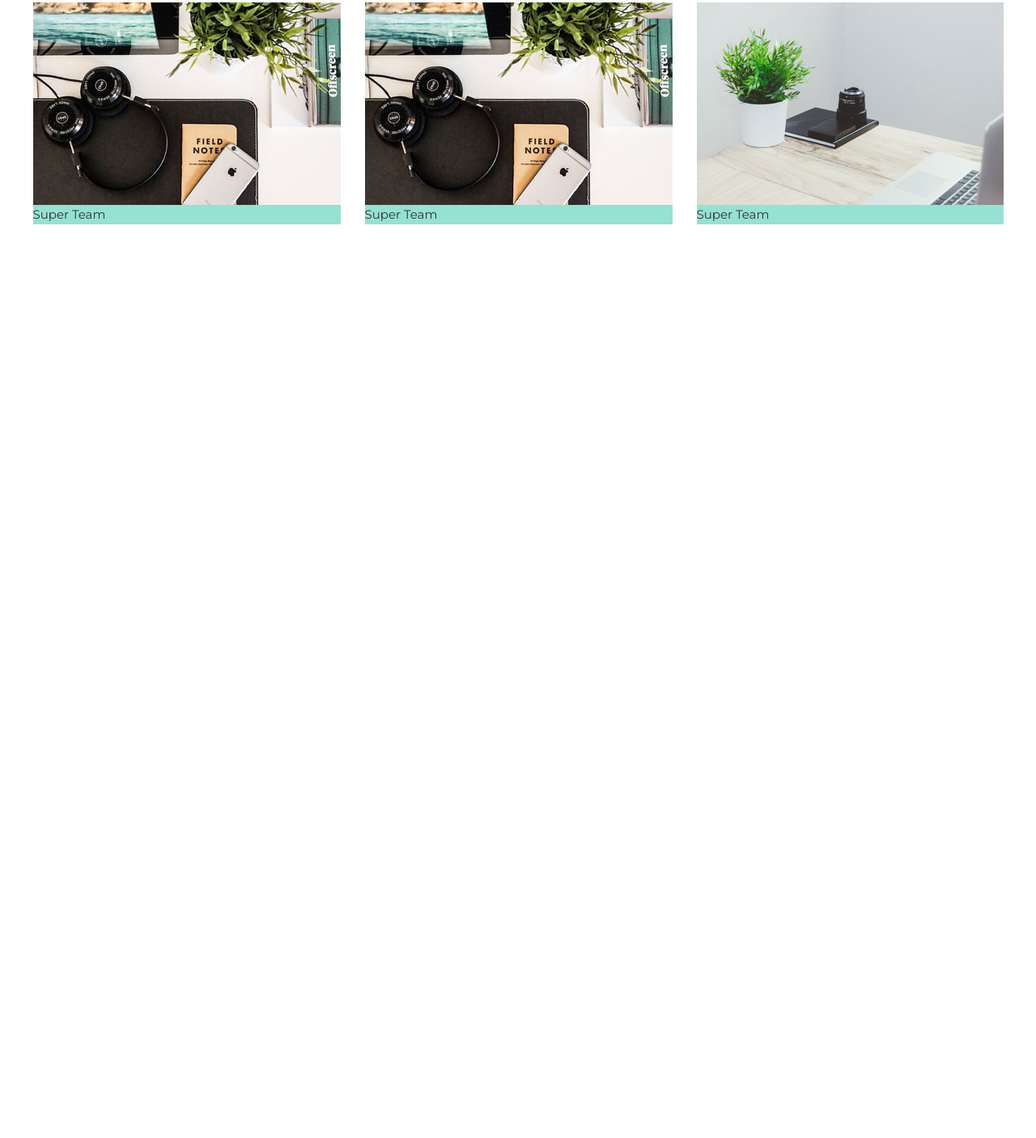
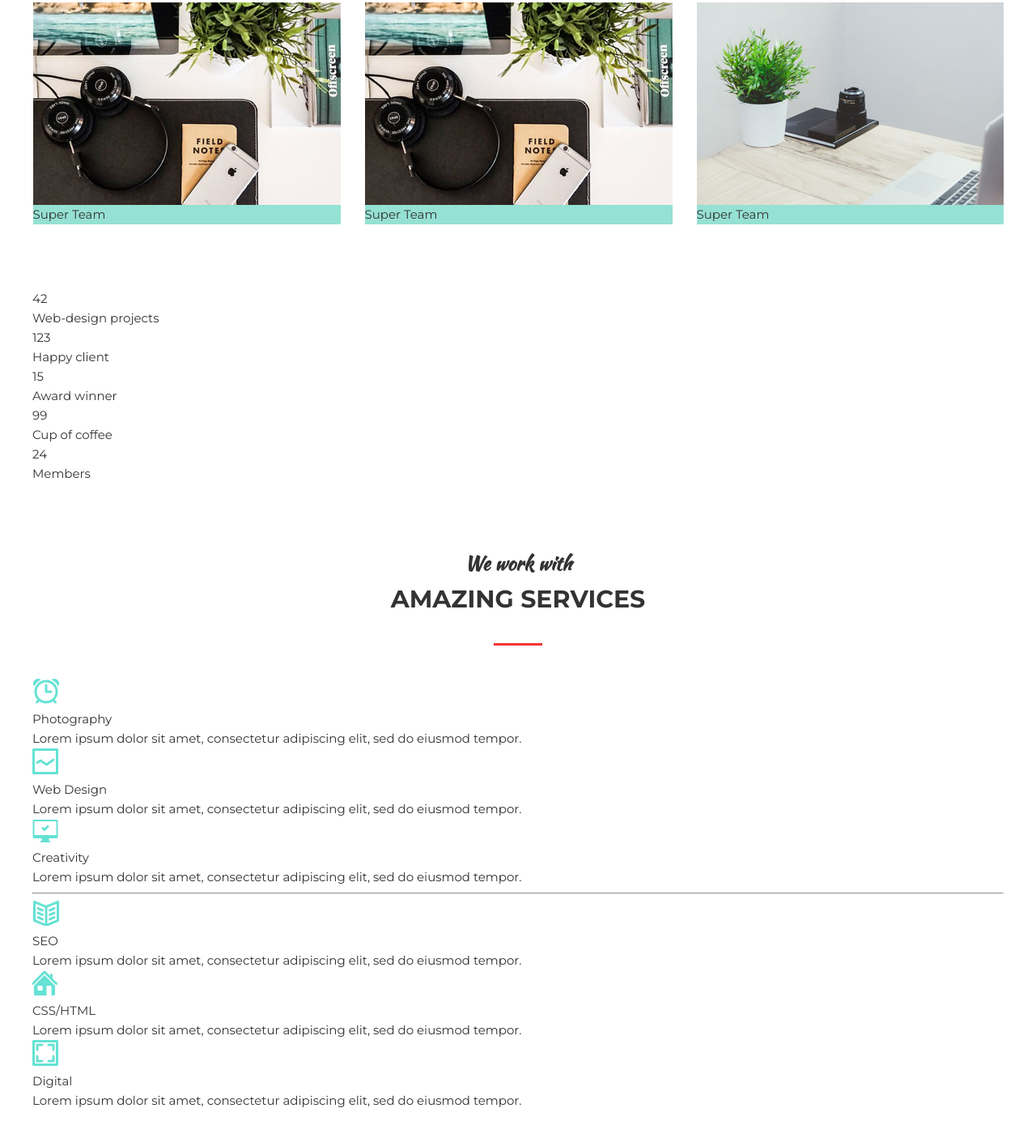
Before and after one commit to VladGoogle/Mogo, a plain HTML site: page index.html in a window 1280 px wide. Shown: the part 1114-2519 px from the top of the page at 81% size. Before the commit the page ends 1471 px from the top, so only its background shows below. Drawn offline with Linux system fonts and the light colour scheme.

Commit message:
Update index.html

```diff
--- a/index.html
+++ b/index.html
@@ -90,5 +90,79 @@
 
         </div>
     </section>
+
+  <div class="statistics">
+        <div class="container">
+            <div class="stat">
+            <div class="stat_item">
+                <div class="stat_count">42</div>
+                <div class="stat_text">Web-design projects</div>
+            </div>
+            <div class="stat_item">
+                <div class="stat_count">123</div>
+                <div class="stat_text">Happy client</div>
+            </div>
+            <div class="stat_item">
+                <div class="stat_count">15</div>
+                <div class="stat_text">Award winner</div>
+            </div>
+            <div class="stat_item">
+                <div class="stat_count">99</div>
+                <div class="stat_text">Cup of coffee</div>
+            </div>
+            <div class="stat_item">
+                <div class="stat_count">24</div>
+                <div class="stat_text">Members</div>
+            </div>
+            </div>
+        </div>
+  </div>
+
+  <section class="section">
+      <div class="container">
+        <div class="section_header">
+            <h3 class="section_subtitle">We work with</h3>
+            <h2 class="section_title">Amazing services</h2>
+        </div>
+
+        <div class="services">
+            <div class="services_item">
+                <img  class="services_icon" src="clock.png" alt="">
+                <div class="services_title">Photography</div>
+                <div class="services_text">Lorem ipsum dolor sit amet, consectetur adipiscing elit, sed do eiusmod tempor.</div>
+            </div>
+            <div class="services_item">
+                <img  class="services_icon" src="stat.png" alt="">
+                <div class="services_title">Web Design</div>
+                <div class="services_text">Lorem ipsum dolor sit amet, consectetur adipiscing elit, sed do eiusmod tempor.</div>
+            </div>
+            <div class="services_item">
+                <img  class="services_icon" src="display.png" alt="">
+                <div class="services_title">Creativity</div>
+                <div class="services_text">Lorem ipsum dolor sit amet, consectetur adipiscing elit, sed do eiusmod tempor.</div>
+            </div>
+
+            <hr>
+
+            <div class="services">
+                <div class="services_item">
+                    <img  class="services_icon" src="book.png" alt="">
+                    <div class="services_title">SEO</div>
+                    <div class="services_text">Lorem ipsum dolor sit amet, consectetur adipiscing elit, sed do eiusmod tempor.</div>
+                </div>
+                <div class="services_item">
+                    <img  class="services_icon" src="house.png" alt="">
+                    <div class="services_title">CSS/HTML</div>
+                    <div class="services_text">Lorem ipsum dolor sit amet, consectetur adipiscing elit, sed do eiusmod tempor.</div>
+                </div>
+                <div class="services_item">
+                    <img  class="services_icon" src="square.png" alt="">
+                    <div class="services_title">Digital</div>
+                    <div class="services_text">Lorem ipsum dolor sit amet, consectetur adipiscing elit, sed do eiusmod tempor.</div>
+                </div>
+
+        </div>
+      </div>
+  </section>
 </body>
 </html>
```
